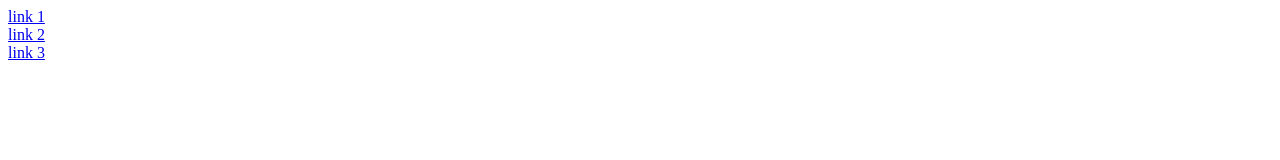
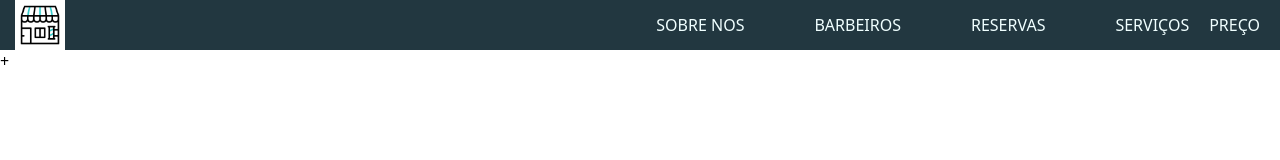
Before and after one commit to capivaracritica/dweb-html-css, a plain HTML site: page ex003/index.html in a window 1280 px wide. Drawn offline with Linux system fonts and the light colour scheme; files that its build step writes are made by us from their sources.

Commit message:
atividade aula 3

```diff
--- /dev/null
+++ b/ex003/css/style.css
@@ -0,0 +1,61 @@
+@charset "UTFS-8";
+
+:root{
+    --cor1:#223740;
+    --cor2:#456E73;
+    --cor3:#D9C39A;
+    --cor4:#A68965;
+    --cor5:#8C4F4F;
+}
+*{
+    margin:0 ;
+    padding:0 ;
+    font-family: system-ui, -apple-system, BlinkMacSystemFont, 'Segoe UI', Roboto, Oxygen, Ubuntu, Cantarell, 'Open Sans', 'Helvetica Neue', sans-serif;
+}
+
+header {
+    height:50PX ;
+    background-color: var(--cor1);
+    display: flex;
+}
+
+#logo {
+    width:150px ;
+    height: 100%;
+    color: blanchedalmond;/* definir a cor da fonte */
+    font-size: 30px;/* definir tamanho da fonte */
+    text-transform: uppercase;/* coloca letra maiuscula */
+    display: flex;align-items: center;/* torna os itens imternos em flexiveis*/
+    flex-direction: row;/* define a direçao se e linha ou coluna */
+    padding: 0 15px 0 15px;
+}
+
+#logo img {
+    width: 50px
+}
+
+nav {
+    display: flex;
+    margin-left: auto;
+}
+
+nav > div{  /* maior */
+    margin-left: 30px;
+    display: flex;
+    align-items: center;
+    padding: 0 10px 0 10px;
+}
+
+a{
+    text-decoration: none;
+    text-transform: uppercase; /* letras maiusculas */
+    color: azure;
+    height: 100%;
+    display: flex;
+    align-items: center;
+    padding: 0 10px 0 10px;
+}
+
+a:hover {
+   background-color: var(--cor2);
+}
--- a/ex003/index.html
+++ b/ex003/index.html
@@ -9,11 +9,17 @@
 </head>
 <body>
     <header>
-        <div id="logo"></div>
-        <nav></nav>
-         <div><a target="_blank" href="https://www.google.com">link 1</a></div>
-         <div><a target="_blank" href="httos://www.yotube.com">link 2</a></div>
-         <div><a target="_blank" href="https://to.senac.br">link 3</a></div>
+        <div id="logo">
+            <img src="imagens/barbearia.gif" alt="logo barbearia">
+        </div>
+        <nav>
+         <div><a target="_blank" href="https://www.google.com">sobre nos</a></div>
+         <div><a target="_blank" href="httos://www.yotube.com">barbeiros</a></div>
+         <div><a target="_blank" href="https://www.google.com">reservas</a></div>
+         <div><a target="_blank" href="https://www.googue.com">serviços</a><div>
+         <div><a target="_blank" href="https://to.senac.br">preço</a></div>
+        </nav>
     </header>
 </body>
 </html>
+    +
```
Also changed, not shown: ex003/imagens/autodraw 17_05_2023.png (added), ex003/imagens/barbearia.gif (added).
